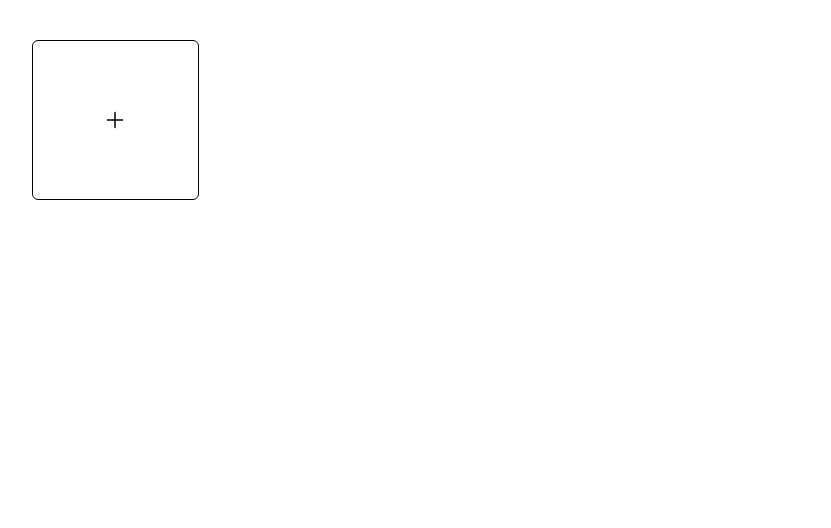
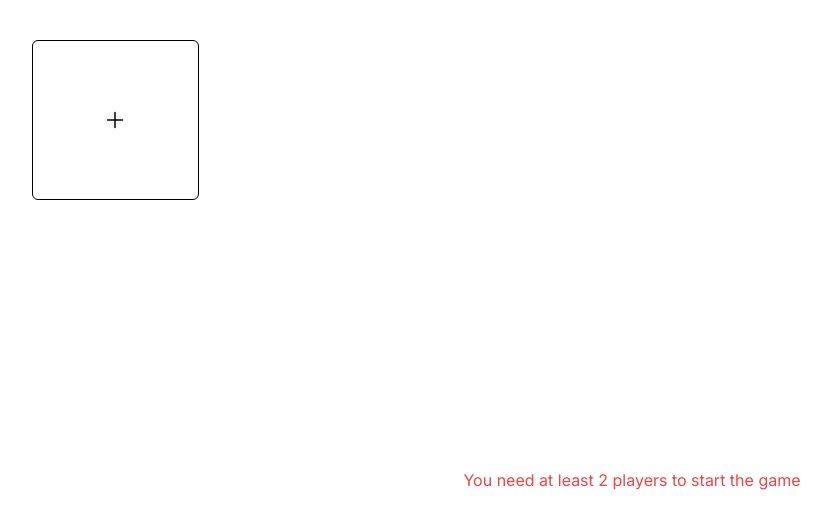
Before and after one commit to JethroNatividad/clicking-race, a Next.js app: page / in a window 1280 px wide. Both pictures are taken after a click on the button "Play Game". Shown: the top 528 px of the page, without its empty margins (8-839 px from the left). Built offline with nearby package versions, Linux system fonts and the light colour scheme.

Commit message:
Configure: Show messages, and start button

```diff
--- a/components/Configure.tsx
+++ b/components/Configure.tsx
@@ -5,7 +5,7 @@ import AddPlayerButton from "./AddPlayerButton";
 import AddPlayer from "./AddPlayer";
 
 const Configure = () => {
-  const { players } = useGame();
+  const { players, setGameState } = useGame();
   const [isAddingPlayer, setIsAddingPlayer] = useState(false);
 
   const handleOpenAddPlayer = () => {
@@ -14,6 +14,10 @@ const Configure = () => {
 
   const handleCloseAddPlayer = () => {
     setIsAddingPlayer(false);
+  };
+
+  const handleStartGame = () => {
+    setGameState("playing");
   };
 
   return (
@@ -31,8 +35,20 @@ const Configure = () => {
         {isAddingPlayer && (
           <AddPlayer handleCloseAddPlayer={handleCloseAddPlayer} />
         )}
-        {/* Bind */}
-        {/* Start button */}
+        {players.length < 2 && !isAddingPlayer && (
+          <p className="text-red-500 text-center">
+            You need at least 2 players to start the game
+          </p>
+        )}
+
+        {players.length >= 2 && !isAddingPlayer && (
+          <button
+            className="px-5 py-3 border border-black rounded-md"
+            onClick={handleStartGame}
+          >
+            Start Game
+          </button>
+        )}
       </div>
     </main>
   );
```
